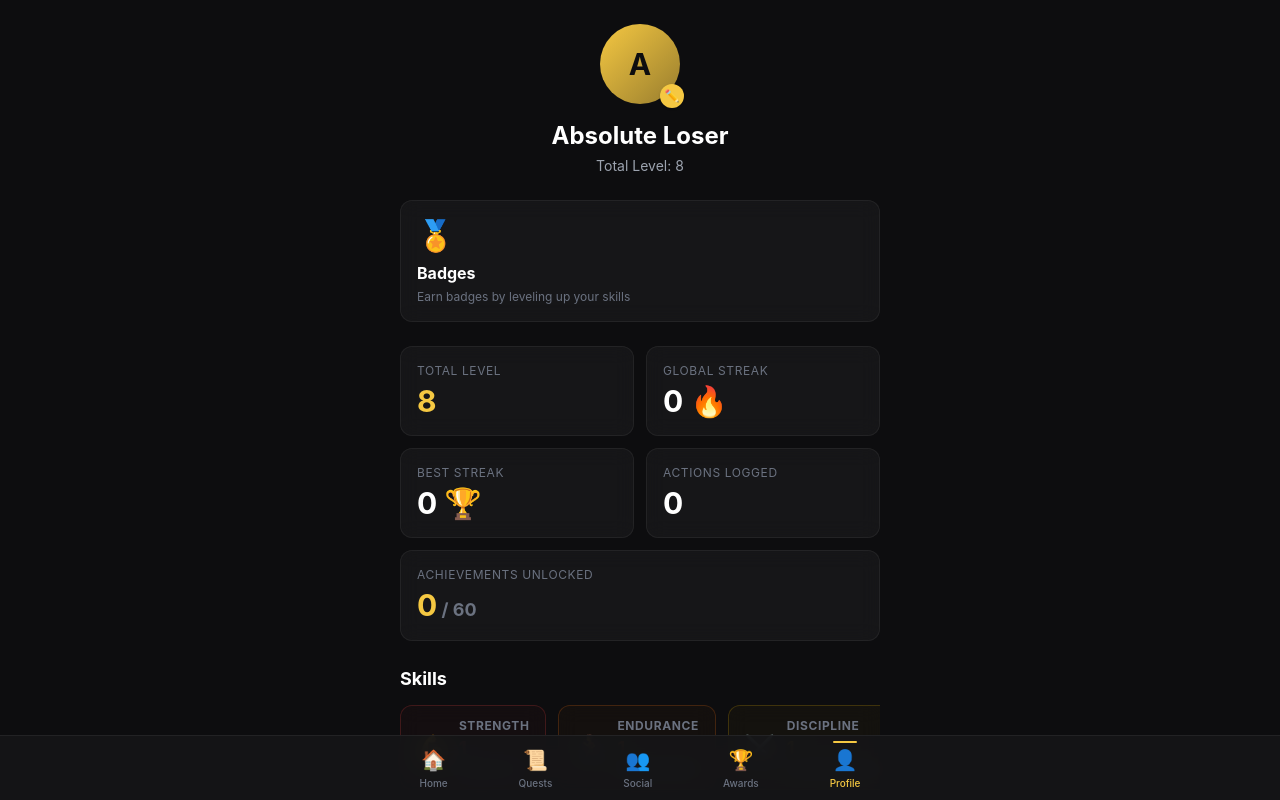
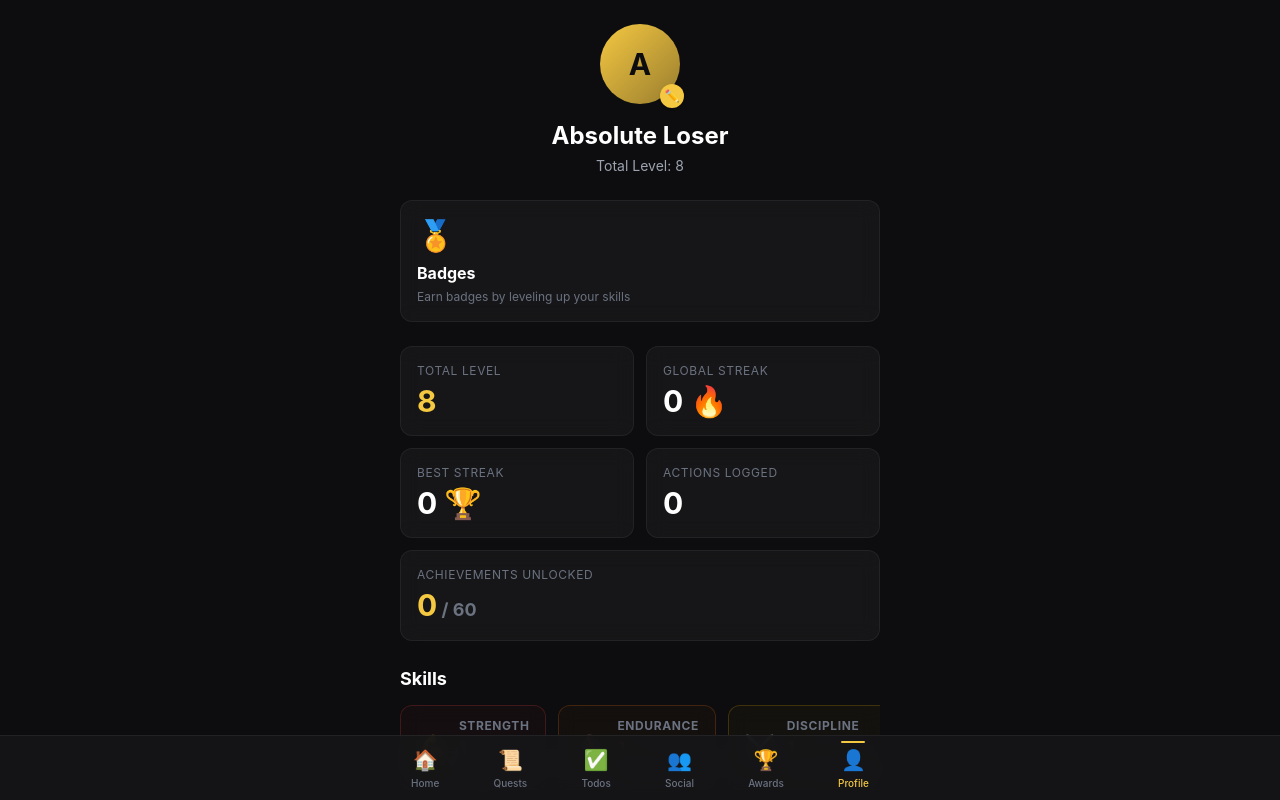
Before and after one commit to TilinInc/lifequest-react, a Next.js app: page /dashboard/profile in a window 1280 px wide. Shown: the top 800 px of the page. Built offline with nearby package versions, Linux system fonts and the light colour scheme.

Commit message:
Add Todos link to bottom navigation

```diff
--- a/src/components/Shared/BottomNavigation.tsx
+++ b/src/components/Shared/BottomNavigation.tsx
@@ -7,6 +7,7 @@ import { useSocialStore } from '@/store/useSocialStore';
 const NAV_ITEMS = [
   { id: 'dashboard', label: 'Home', icon: '🏠', href: '/dashboard' },
   { id: 'quests', label: 'Quests', icon: '📜', href: '/dashboard/quests' },
+  { id: 'todos', label: 'Todos', icon: '✅', href: '/dashboard/todos' },
   { id: 'social', label: 'Social', icon: '👥', href: '/social/feed' },
   { id: 'achievements', label: 'Awards', icon: '🏆', href: '/dashboard/achievements' },
   { id: 'profile', label: 'Profile', icon: '👤', href: '/dashboard/profile' },
```
